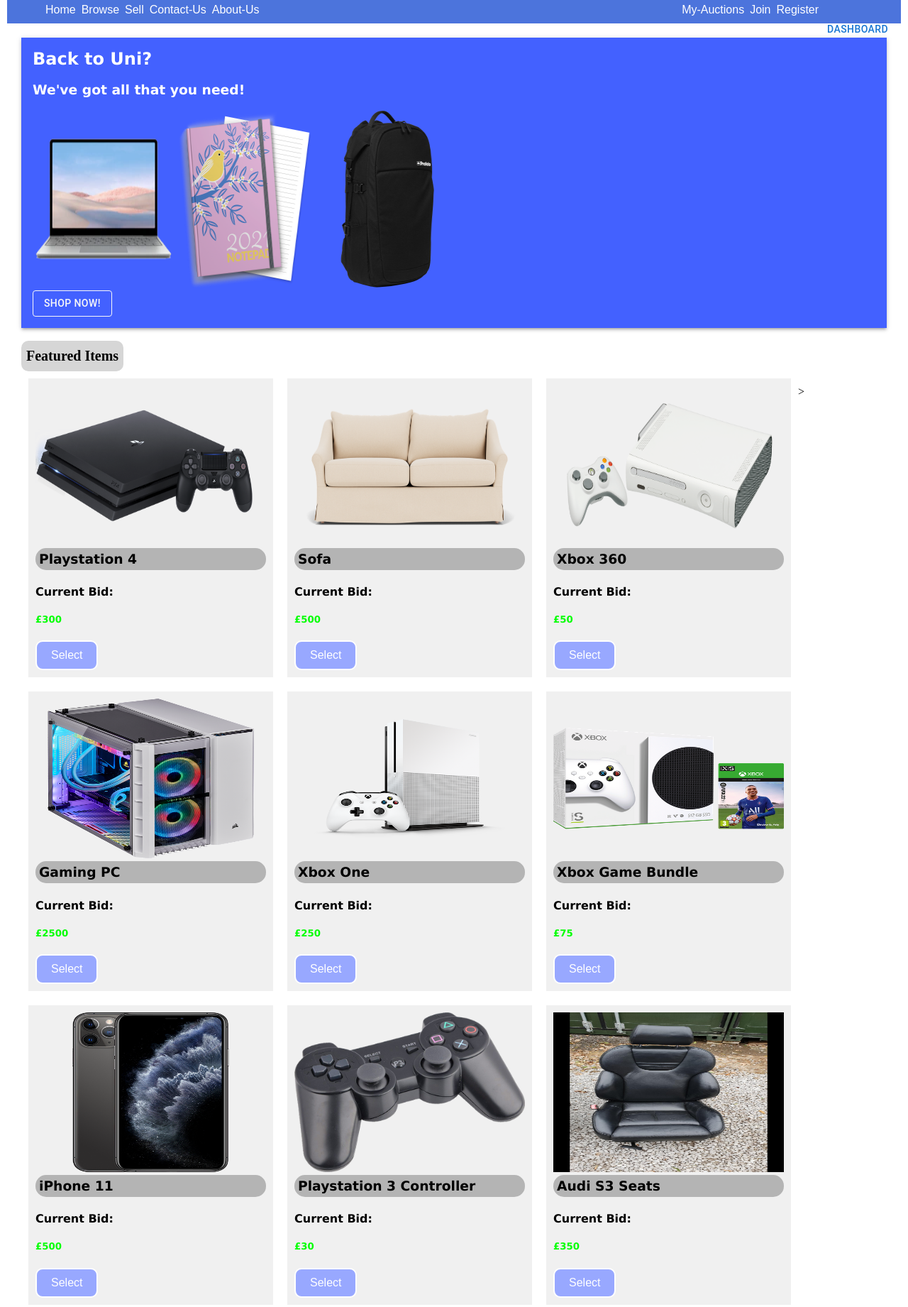
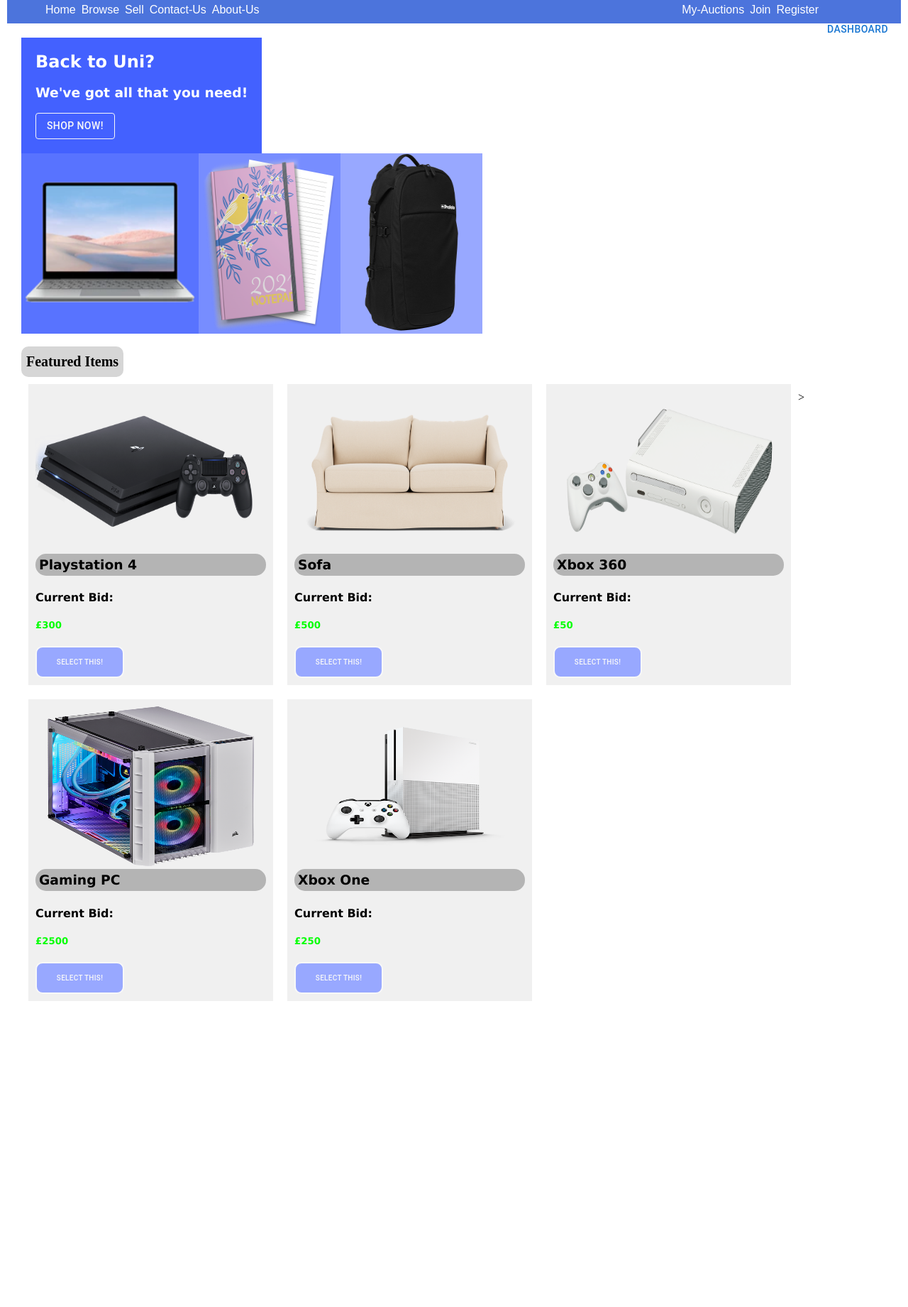
Before and after one commit to Liam5305/AuctionIT_HonoursProject, a React app: page /#/ in a window 1280 px wide. Shown: the part 95-1936 px from the top of the page at 71% size. After the commit the page ends 1515 px from the top, so only its background shows below. Built offline with nearby package versions, Linux system fonts and the light colour scheme.

Commit message:
Fixed Homepage and Browse

```diff
--- /dev/null
+++ b/src/components/AuctionArray/ClosingSoon.js
@@ -0,0 +1,31 @@
+export const ItemsClosing = [
+    {
+        "id": 1,
+        "item": "Xbox 360",
+        "price": 50,
+        "image": require("../../imgs/xbox360.png")
+    },
+    {
+        "id": 2,
+        "item": "Sofa",
+        "price": 500,
+        "image": require("../../imgs/Sofa.jpg")
+    },
+    {
+        "id": 3,
+        "item": "Audi S3 Seats",
+        "price": 350,
+        "image": require("../../imgs/audis3seats.png")
+    },
+    {
+        "id": 4,
+        "item": "Playstation 3 Controller",
+        "price": 30,
+        "image": require("../../imgs/ps3controller.png")
+    },
+    {
+        "id": 5,
+        "item": "Pokemon Card Collection",
+        "price": 1000,
+        "image": require("../../imgs/pokemoncard.png")
+    }]
--- /dev/null
+++ b/src/components/AuctionArray/FeaturedItems.js
@@ -0,0 +1,60 @@
+export const FeaturedItems = [
+    {
+        "id": 1, "item": "Playstation 4",
+        "price": 300,
+        "image": require("../../imgs/Ps4.png")
+    },
+    {
+        "id": 2,
+        "item": "Sofa",
+        "price": 500,
+        "image": require("../../imgs/Sofa.jpg")
+    },
+    {
+        "id": 3,
+        "item": "Xbox 360",
+        "price": 50,
+        "image": require("../../imgs/xbox360.png")
+    },
+    {
+        "id": 4,
+        "item": "Gaming PC",
+        "price": 2500,
+        "image": require("../../imgs/gamingpc.png")
+    },
+    {
+        "id": 5,
+        "item": "Xbox One",
+        "price": 250,
+        "image": require("../../imgs/xbox1.png")
+    }]
+    // {
+    //     "id": 6,
+    //     "item": "Xbox Game Bundle",
+    //     "price": 75,
+    //     "image": require("../../imgs/xboxgameb.png")
+    // },
+    // {
+    //     "id": 7,
+    //     "item": "iPhone 11",
+    //     "price": 500,
+    //     "image": require("../../imgs/iphone11.png")
+    // },
+    // {
+    //     "id": 8,
+    //     "item": "Playstation 3 Controller",
+    //     "price": 30,
+    //     "image": require("../../imgs/ps3controller.png")
+    // },
+    // {
+    //     "id": 9,
+    //     "item": "Audi S3 Seats",
+    //     "price": 350,
+    //     "image": require("../../imgs/audis3seats.png")
+    // },
+    // {
+    //     "id": 10,
+    //     "item": "Pokemon Card Collection",
+    //     "price": 1000,
+    //     "image": require("../../imgs/pokemoncard.png")
+    // }]
--- /dev/null
+++ b/src/components/AuctionArray/TopSelling.js
@@ -0,0 +1,30 @@
+export const TopSellingItems = [
+    {
+        "id": 1, "item": "Playstation 4",
+        "price": 300,
+        "image": require("../../imgs/Ps4.png")
+    },
+    {
+        "id": 2,
+        "item": "Gaming PC",
+        "price": 2500,
+        "image": require("../../imgs/gamingpc.png")
+    },
+    {
+        "id": 3,
+        "item": "Xbox One",
+        "price": 250,
+        "image": require("../../imgs/xbox1.png")
+    },
+    {
+        "id": 4,
+        "item": "Xbox Game Bundle",
+        "price": 75,
+        "image": require("../../imgs/xboxgameb.png")
+    },
+    {
+        "id": 5,
+        "item": "iPhone 11",
+        "price": 500,
+        "image": require("../../imgs/iphone11.png")
+    }]
--- a/src/components/AuctionItems.js
+++ /dev/null
@@ -1,48 +0,0 @@
-import React from "react";
-
-function auctionItems() {
-    const items = [
-        {
-            id: '01',
-            name: 'Cream Sofa',
-            price: '£550.00'
-        },
-        {
-            id: '02',
-            name: 'Playstation 4',
-            price: '£320.99'
-        },
-        {
-            id: '02',
-            name: 'AOC 32" Monitor',
-            price: '£145.50'
-        },
-        {
-            id: '03',
-            name: 'iPhone 12',
-            price: '£950.00'
-        },
-        {
-            id: '04',
-            name: 'Xbox 360',
-            price: '£50.00'
-        },
-        {
-            id: '05',
-            name: 'BMW 335d',
-            price: '£12,500.00'
-        },
-        {
-            id: '06',
-            name: 'Gaming PC Prebuild',
-            price: '£800.00'
-        },
-        {
-            id: '07',
-            name: 'Special Edition Mug',
-            price: '£55.00'
-        }
-    ];
-}
-
-export default auctionItems;
--- a/src/components/SearchBar.js
+++ b/src/components/SearchBar.js
@@ -1,5 +1,5 @@
 import React from "react";
-import Data from "./contactinfo.json";
+import Data from "../components/AuctionArray/contactinfo.json";
 import { useState } from "react";
 
 function SearchBar() {
--- a/src/components/auction-items.js
+++ /dev/null
@@ -1,60 +0,0 @@
-export const aucItems = [
-    {
-        "id": 1, "item": "Playstation 4",
-        "price": 300,
-        "image": require("../imgs/Ps4.png")
-    },
-    {
-        "id": 2,
-        "item": "Sofa",
-        "price": 500,
-        "image": require("../imgs/Sofa.jpg")
-    },
-    {
-        "id": 3,
-        "item": "Xbox 360",
-        "price": 50,
-        "image": require("../imgs/xbox360.png")
-    },
-    {
-        "id": 4,
-        "item": "Gaming PC",
-        "price": 2500,
-        "image": require("../imgs/gamingpc.png")
-    },
-    {
-        "id": 5,
-        "item": "Xbox One",
-        "price": 250,
-        "image": require("../imgs/xbox1.png")
-    },
-    {
-        "id": 6,
-        "item": "Xbox Game Bundle",
-        "price": 75,
-        "image": require("../imgs/xboxgameb.png")
-    },
-    {
-        "id": 7,
-        "item": "iPhone 11",
-        "price": 500,
-        "image": require("../imgs/iphone11.png")
-    },
-    {
-        "id": 8,
-        "item": "Playstation 3 Controller",
-        "price": 30,
-        "image": require("../imgs/ps3controller.png")
-    },
-    {
-        "id": 9,
-        "item": "Audi S3 Seats",
-        "price": 350,
-        "image": require("../imgs/audis3seats.png")
-    },
-    {
-        "id": 10,
-        "item": "Pokemon Card Collection",
-        "price": 1000,
-        "image": require("../imgs/pokemoncard.png")
-    }]
--- a/src/components/pages/Browse.js
+++ b/src/components/pages/Browse.js
@@ -1,47 +1,87 @@
-import React from "react";
-import Card from '@mui/material/Card';
-import CardActions from '@mui/material/CardActions';
-import CardContent from '@mui/material/CardContent';
-import CardMedia from '@mui/material/CardMedia';
-import Button from '@mui/material/Button';
-import Typography from '@mui/material/Typography';
-import Sofa from "../../imgs/Sofa.jpg";
-import noImg from "../../imgs/Image_not_available.png"
-import auctionData from "../AuctionItems";
+import React, { useState } from "react";
+import { TopSellingItems } from "../AuctionArray/TopSelling";
+import { ItemsClosing } from "../AuctionArray/ClosingSoon";
+import Button from "@mui/material/Button";
 
 function BrowsePage() {
 
+    const [item] = useState("")
     return (
         <>
-            <div className="browseheader">
-                <label>Featured Items</label>
+            <div className="feat-items">
+                <label>Top-Selling</label>
             </div>
 
-            <div className="item1">
-                <Card sx={{ maxWidth: 345 }}>
-                    <CardMedia
-                        component="img"
-                        alt="Cream Sofa"
-                        height="140"
-                        image={Sofa}
-                    />
-                    <CardContent>
-                        <Typography gutterBottom variant="h5" component="div">
-                            Cream Sofa
-                        </Typography>
-                        <Typography variant="body2" color="text.secondary">
-                            Current Bid:
-                        </Typography>
-                        <Typography variant="body3" color="text.secondary">
-                            £550
-                        </Typography>
-                    </CardContent>
-                    <CardActions>
-                        <Button size="small">Place Bid</Button>
-                        <Button size="small">Share</Button>
-                    </CardActions>
-                </Card>
+            <div>
+                {
+                    TopSellingItems.filter(post => {
+                        if (item === '') {
+                            return post;
+                        } else if (post.item.toLowerCase().includes(item.toLowerCase())) {
+                            return post;
+                        }
+                    }).map((post, index) => (
+                        <div className="auction-items" key={index}>
+                            <div id="auc-img">
+                                <img src={post.image} alt="{post.image}" width={325} height={225} />
+                            </div>
+                            <h3>{post.item}</h3>
+                            <h4>Current Bid:</h4>
+                            <div id="post-price">
+                                <h5>£{post.price}</h5>
+                            </div>
+                            <Button
+                                style={{
+                                    borderColor: "#f8f8f8",
+                                    color: "#f8f8f8",
+                                    width: "125px",
+                                    height: "45px",
+                                    fontSize: "10px"
+                                }}
+                                variant="outlined">Select This!
+                            </Button>
+                        </div>
+                    ))
+                }
             </div>
+
+            <div className="feat-items">
+                <label>Closing Soon!</label>
+            </div>
+
+            <div>
+            {
+                    ItemsClosing.filter(post => {
+                        if (item === '') {
+                            return post;
+                        } else if (post.item.toLowerCase().includes(item.toLowerCase())) {
+                            return post;
+                        }
+                    }).map((post, index) => (
+                        <div className="auction-items" key={index}>
+                            <div id="auc-img">
+                                <img src={post.image} alt="{post.image}" width={325} height={225} />
+                            </div>
+                            <h3>{post.item}</h3>
+                            <h4>Current Bid:</h4>
+                            <div id="post-price">
+                                <h5>£{post.price}</h5>
+                            </div>
+                            <Button
+                                style={{
+                                    borderColor: "#f8f8f8",
+                                    color: "#f8f8f8",
+                                    width: "125px",
+                                    height: "45px",
+                                    fontSize: "10px"
+                                }}
+                                variant="outlined">Select This!
+                            </Button>
+                        </div>
+                    ))
+                }
+            </div>
+
         </>
     );
 }
--- a/src/components/pages/Home.js
+++ b/src/components/pages/Home.js
@@ -5,7 +5,7 @@
 import Button from "@mui/material/Button";
 import { shadows } from '@mui/system';
 import Box from '@mui/material/Box';
-import { aucItems } from "../auction-items.js";
+import { FeaturedItems } from "../AuctionArray/FeaturedItems.js";
 
 function HomePage() {
     const [item] = useState("")
@@ -14,30 +14,33 @@
         <>
             <div>
                 <div className="seasonal-advert">
-                    <Box sx={{
-                        boxShadow: 3,
-                        padding: 2,
-                        backgroundColor: "#4361FF"
-                    }} >
-                        <h2>Back to Uni?</h2>
-                        <h3>We've got all that you need!</h3>
+                    <h2>Back to Uni?</h2>
+                    <h3>We've got all that you need!</h3>
+                    <Button
+                        style={{
+                            borderColor: '#f8f8f8',
+                            color: "#f8f8f8"
+                        }}
+                        variant="outlined">Shop Now!
+                    </Button>
+                </div>
 
+                <div className="seasonal-imgs">
+                    <div className="img1">
                         {/* Laptop Image */}
-                        <img src={laptopImg} alt="Laptop" width="200" height="250" ></img>
+                        <img src={laptopImg} alt="Laptop" width="250" height="250" ></img>
+                    </div>
+                    <div className="img2">
                         {/* NotePad Image */}
                         <img src={notepadImg} alt="Notepad" width="200" height="250" ></img>
+                    </div>
+                    <div className="img3">
                         {/* BackPack Image */}
                         <img src={bagImg} alt="BackPack" width="200" height="250" ></img>
-                        <br />
-                        <Button
-                            style={{
-                                borderColor: "#f8f8f8",
-                                color: "#f8f8f8"
-                            }}
-                            variant="outlined">Shop Now!
-                        </Button>
-                    </Box>
+                    </div>
+
                 </div>
+
                 <br />
 
                 <div className="feat-items">
@@ -47,7 +50,7 @@
                 <div>
 
                     {
-                        aucItems.filter(post => {
+                        FeaturedItems.filter(post => {
                             if (item === '') {
                                 return post;
                             } else if (post.item.toLowerCase().includes(item.toLowerCase())) {
@@ -62,12 +65,21 @@
                                 <h4>Current Bid:</h4>
                                 <div id="post-price">
                                     <h5>£{post.price}</h5>
-                                </div>                                  <button>Select</button>
+                                </div>                                  <Button
+                                    style={{
+                                        borderColor: "#f8f8f8",
+                                        color: "#f8f8f8",
+                                        width: "125px",
+                                        height: "45px",
+                                        fontSize: "10px"
+                                    }}
+                                    variant="outlined">Select This!
+                                </Button>
                             </div>
                         ))
                     }
                 </div>
-            </div>
+            </div >
         </>
     );
 }
--- a/src/index.css
+++ b/src/index.css
@@ -54,6 +54,13 @@
 
 .second-nav {
     float: right;
+}
+
+.seasonal-advert {
+    background-color: #4361FF;
+    display: table;
+    display: inline-block;
+    padding: 20px;
 }
 
 .seasonal-advert h2 {
@@ -306,3 +313,21 @@
 .auction-items h5 {
     color: lime;
 }
+
+.img1 {
+    background-color: #5873FF;
+    display: table;
+    display: inline-block;
+}
+
+.img2 {
+    background-color: #778DFF;
+    display: table;
+    display: inline-block;
+}
+
+.img3 {
+    background-color: #98A8FF;
+    display: table;
+    display: inline-block;
+}
```
Also changed, not shown: src/components/AuctionArray/contactinfo.json (renamed from src/components/contactinfo.json).
